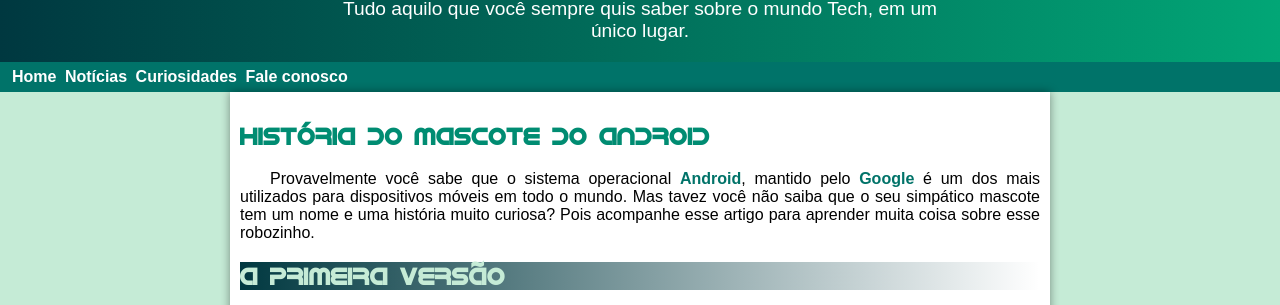
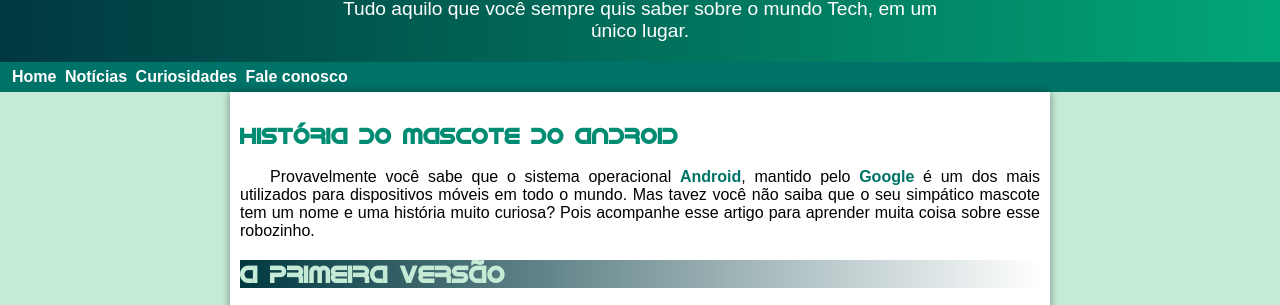
Before and after one commit to pedromarciliodev/html-css, a plain HTML site: page modulo2/desafio/desafio.html in a window 1280 px wide. Shown: the part 149-454 px from the top of the page. Drawn offline with Linux system fonts and the light colour scheme.

Commit message:
atualização

```diff
--- a/modulo2/desafio/style/style.css
+++ b/modulo2/desafio/style/style.css
@@ -96,7 +96,8 @@
         background-color: var(--cor5);
         color: var(--cor1);
         text-decoration: underline;
-
+        max-width: 800px;
+        min-width: 300px;
 
 
     }
@@ -119,8 +120,9 @@
         color: var(--cor4);
         margin: 20px 0px;
         font-family:var(--fonte-android) ;
-
-
+        font-size: 1.4em;
+        max-width: 800px;
+        min-width: 300px;
     }
 
     main h2 {
```
